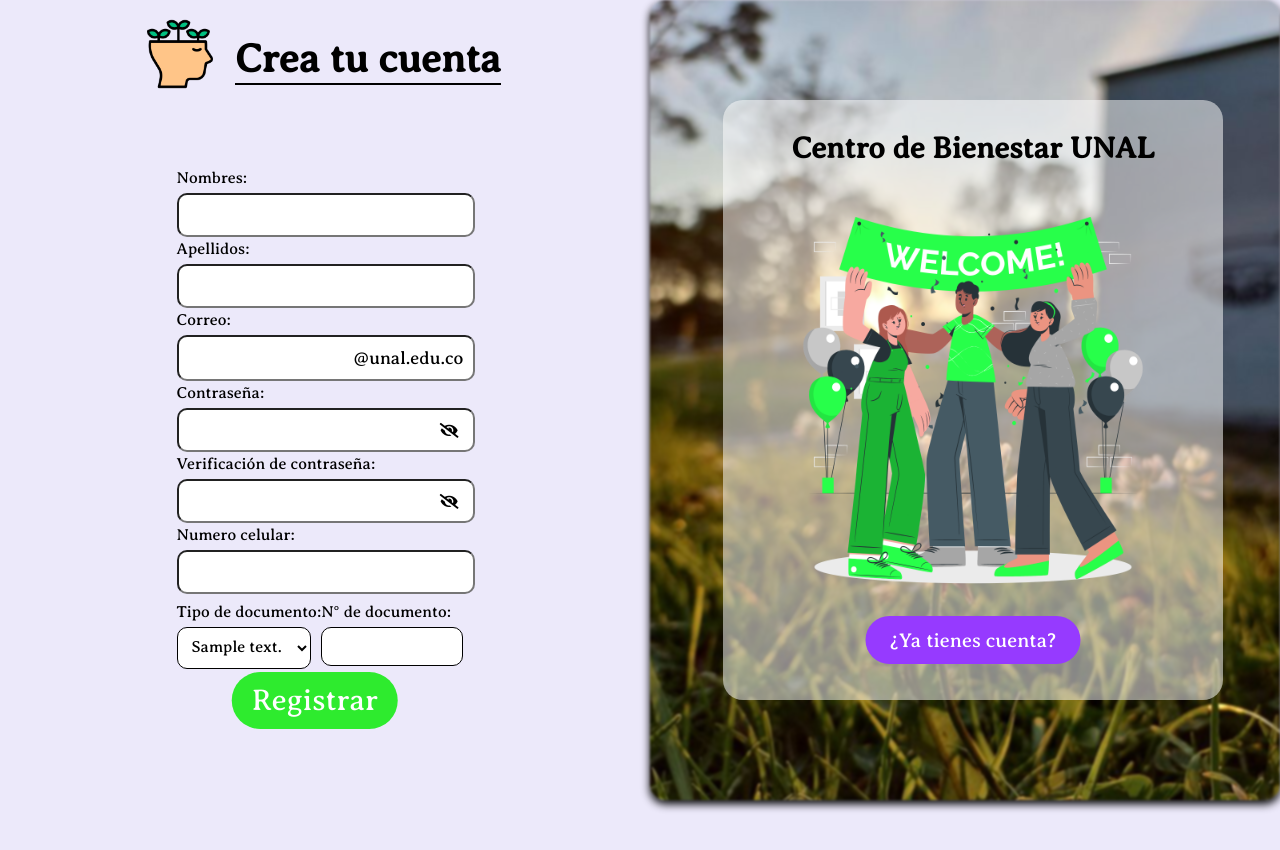
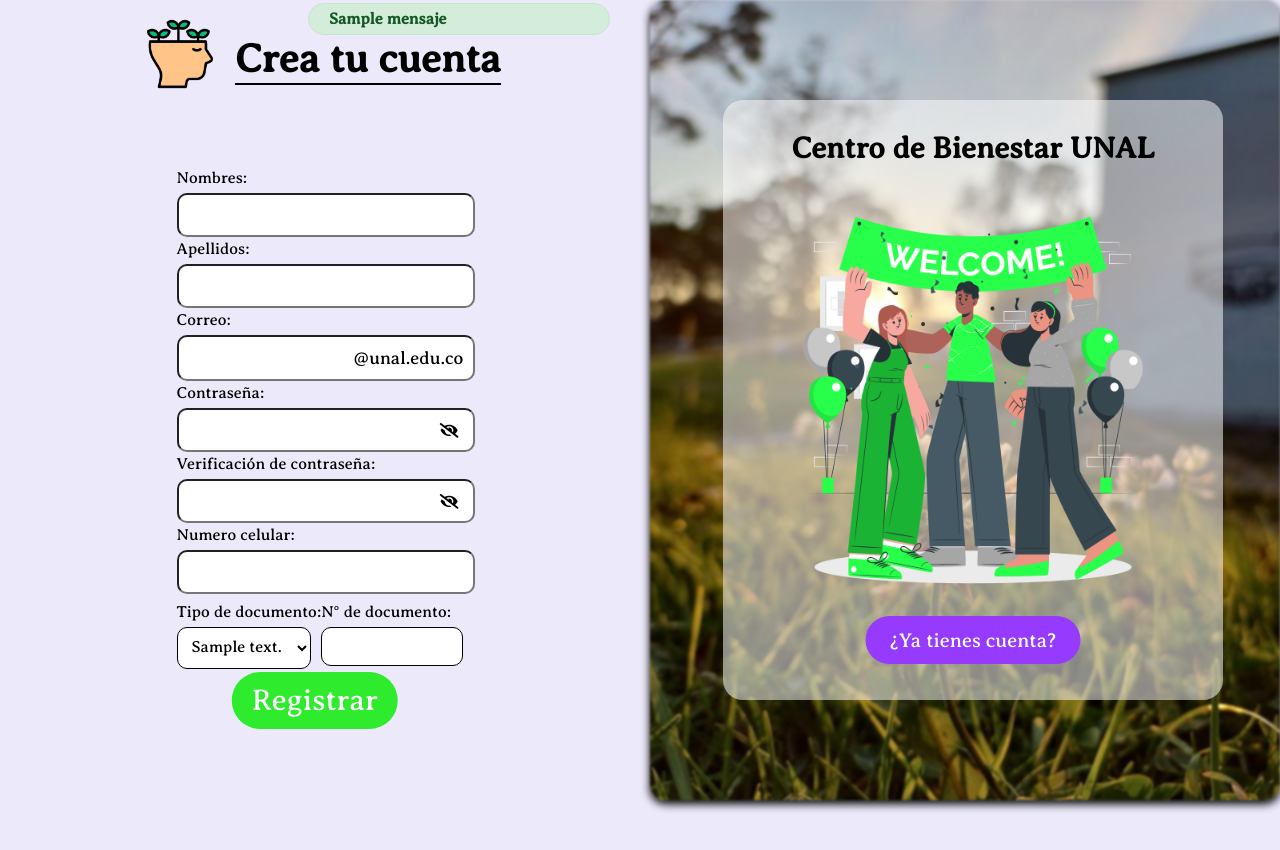
Before and after one commit to ACorduz/zenUN, a Django app: template usuarios/templates/RegisterPage.html in a window 1280 px wide. After the commit the page ends 811 px from the top, so only its background shows below. Run offline with Django 5.2, Linux system fonts and the light colour scheme; the template is opened without the code that fills it: most values are stand-ins (such as "Sample title", 1, 10 or a date in 2020).

Commit message:
Corrección mensajes del backend

```diff
--- a/usuarios/static/RegisterPage.css
+++ b/usuarios/static/RegisterPage.css
@@ -63,6 +63,24 @@
     margin-right: 15px;
     margin-bottom: 10px;
     transform: scaleX(-1);
+}
+.mensaje-exito h4{
+    position: relative;
+    top: -15px;
+    left: 20px;
+}
+.mensaje-exito {
+    z-index: 9999;
+    position: relative;
+    top: -5px;
+    left: 300px;
+    background-color: #d4edda;
+    color: #155724;
+    border: 1px solid #c3e6cb;
+    border-radius: 20px;
+    max-height: 30px;
+    max-width: 300px;
+    margin-bottom: 10px;
 }
 
 .form-title {
```
Also changed, not shown: usuarios/static/LoginPage.css (+18 -1 lines).
